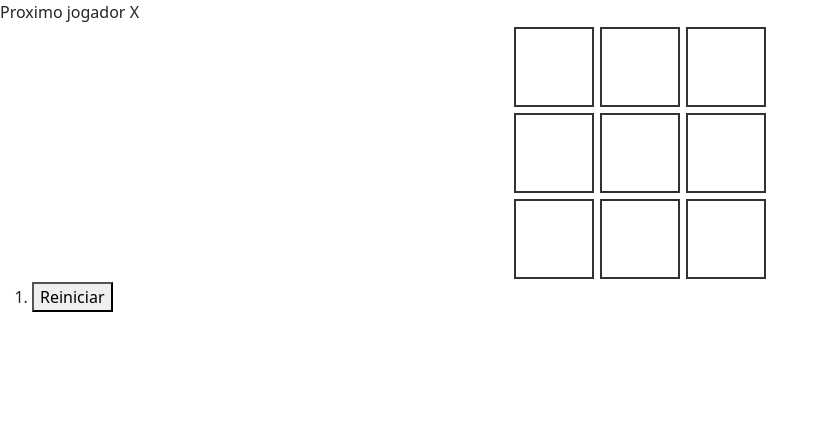
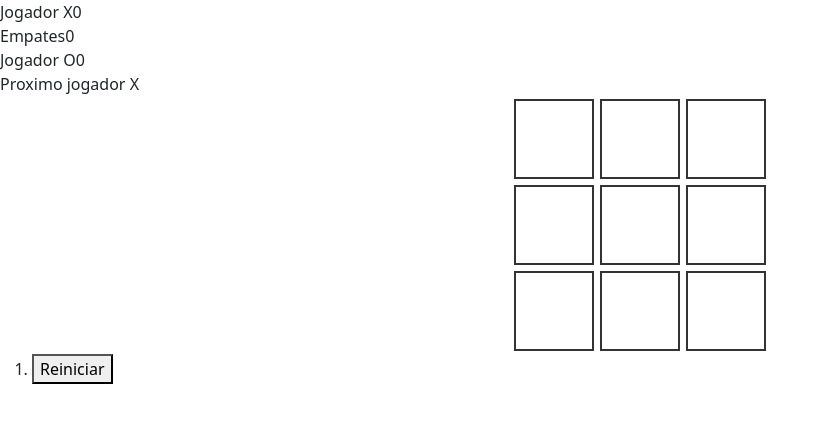
Before and after one commit to Ana-Machioni/jogo_da_velha, a React (Vite) app: page / in a window 1280 px wide. Shown: the top 422 px of the page, without its empty margins (0-829 px from the left). Built offline with nearby package versions, Linux system fonts and the light colour scheme.

Commit message:
add: ajustando winner e fazendo placar

```diff
--- a/src/components/Board/Board.jsx
+++ b/src/components/Board/Board.jsx
@@ -34,6 +34,7 @@ export default function Board({ xIsNext, squares, onPlay }) {
     }
   }, [isDraw]);
 
+
   let status;
   if (winner) {
     status = 'Ganhador ' + winner;
--- a/src/components/Game/Game.jsx
+++ b/src/components/Game/Game.jsx
@@ -1,10 +1,18 @@
 import { useState } from "react";
 import Board from "../Board/Board.jsx";
 import Square from "../Square/Square.jsx";
+import Scoreboard from "../Scoreboard/Scoreboard.jsx";
+import calculateWinner from "../../utils/calculateWinner.js";
 
 export default function Game() {
   const [history, setHistory] = useState([Array(9).fill(null)]);
   const [currentMove, setCurrentMove] = useState(0);
+
+  const [scoreX, setScoreX] = useState(0);
+  const [scoreO, setScoreO] = useState(0);
+  const [draws, setDraws] = useState(0);
+
+
   const xIsNext = currentMove % 2 === 0;
   const currentSquares = history[currentMove];
 
@@ -34,6 +42,7 @@ export default function Game() {
 
   return (
     <div className="game">
+      <Scoreboard scoreX={scoreX} scoreO={scoreO} draws={draws} />
       <div className="game-board">
         <Board xIsNext={xIsNext} squares={currentSquares} onPlay={handlePlay} />
       </div>
--- a/src/components/Scoreboard/Scoreboard.jsx
+++ b/src/components/Scoreboard/Scoreboard.jsx
@@ -0,0 +1,23 @@
+import styles from './Scoreboard.module.css';
+
+// Componente simples que apenas recebe e exibe o placar
+export default function Scoreboard({ scoreX, scoreO, draws }) {
+  return (
+    <section className={styles.scoreboard}>
+      <div className={styles.scoreboard__item}>
+        <span className={styles.scoreboard__label}>Jogador X</span>
+        <span className={styles.scoreboard__value}>{scoreX}</span>
+      </div>
+
+      <div className={styles.scoreboard__item}>
+        <span className={styles.scoreboard__label}>Empates</span>
+        <span className={styles.scoreboard__value}>{draws}</span>
+      </div>
+
+      <div className={styles.scoreboard__item}>
+        <span className={styles.scoreboard__label}>Jogador O</span>
+        <span className={styles.scoreboard__value}>{scoreO}</span>
+      </div>
+    </section>
+  );
+}
--- a/src/utils/calculateWinner.js
+++ b/src/utils/calculateWinner.js
@@ -1,7 +1,9 @@
+
+import Square from "../components/Square/Square";
 
 
 
-  export default function calculateWinner(squares) {
+  export default function calculateWinner(square) {
   const lines = [
     [0, 1, 2],
     [3, 4, 5],
@@ -14,8 +16,8 @@
   ];
   for (let i = 0; i < lines.length; i++) {
     const [a, b, c] = lines[i];
-    if (squares[a] && squares[a] === squares[b] && squares[a] === squares[c]) {
-      return squares[a];
+    if (square[a] && square[a] === square[b] && square[a] === square[c]) {
+      return square[a]
     }
   }
   return null;
```
